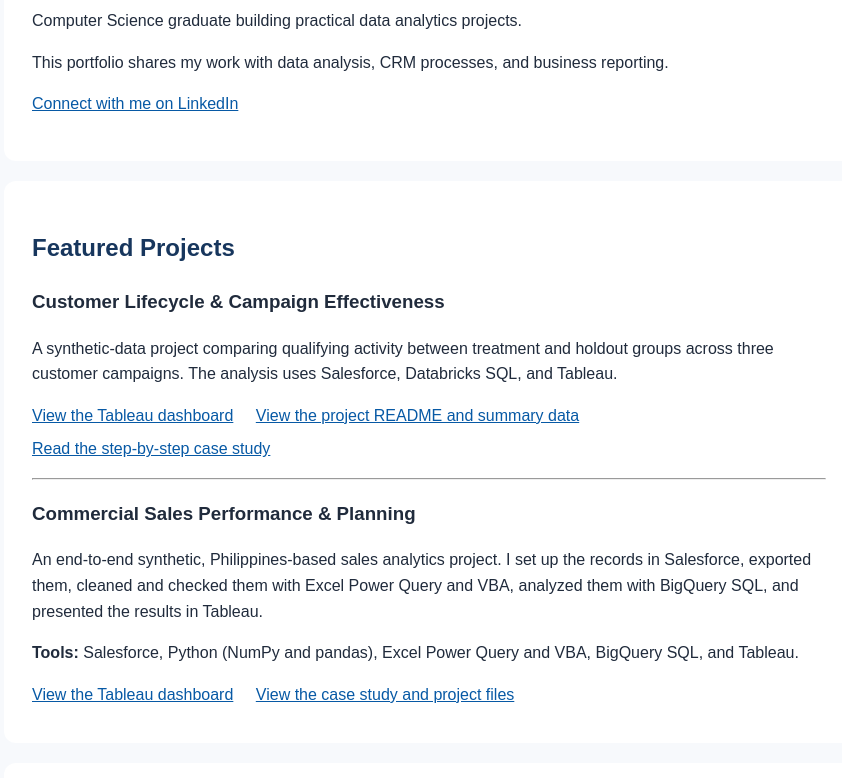
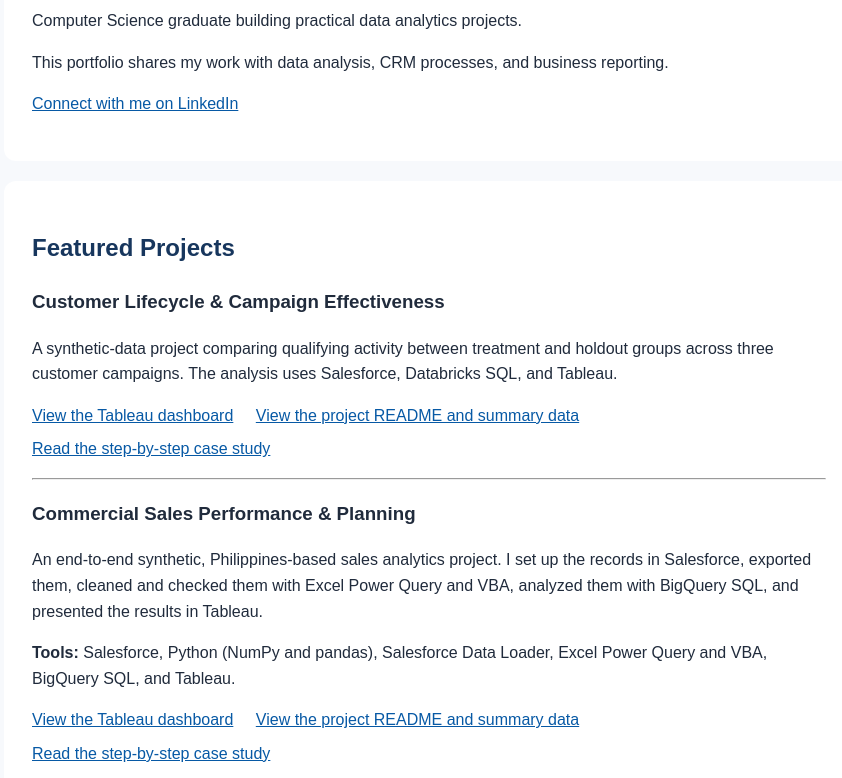
Before and after one commit to RodolfoFlores27/RodolfoFlores27.github.io, a plain HTML site: page index.html in a window 1280 px wide. Shown: the part 174-952 px from the top of the page, without its empty margins (211-1053 px from the left). Drawn offline with Linux system fonts and the light colour scheme.

Commit message:
Revise tools list and update project links
Updated tools list and adjusted link text for clarity.

```diff
--- a/index.html
+++ b/index.html
@@ -112,15 +112,17 @@
         and presented the results in Tableau.
       </p>
       <p>
-        <strong>Tools:</strong> Salesforce, Python (NumPy and pandas),
-        Excel Power Query and VBA, BigQuery SQL, and Tableau.
+        <strong>Tools:</strong> Salesforce, Python (NumPy and pandas), Salesforce Data Loader, Excel Power Query and VBA, BigQuery SQL, and Tableau.
       </p>
       <div class="links">
         <a href="https://public.tableau.com/app/profile/rodolfo.flores4240/viz/CommercialSalesPerformancePlanning/CommercialSalesPerformancePlanning?publish=yes">
           View the Tableau dashboard
         </a>
         <a href="https://github.com/RodolfoFlores27/commercial-sales-performance-planning">
-          View the case study and project files
+          View the project README and summary data
+        </a>
+        <a href="https://github.com/RodolfoFlores27/commercial-sales-performance-planning/blob/main/CASE_STUDY.md">
+          Read the step-by-step case study
         </a>
       </div>
     </section>
```
